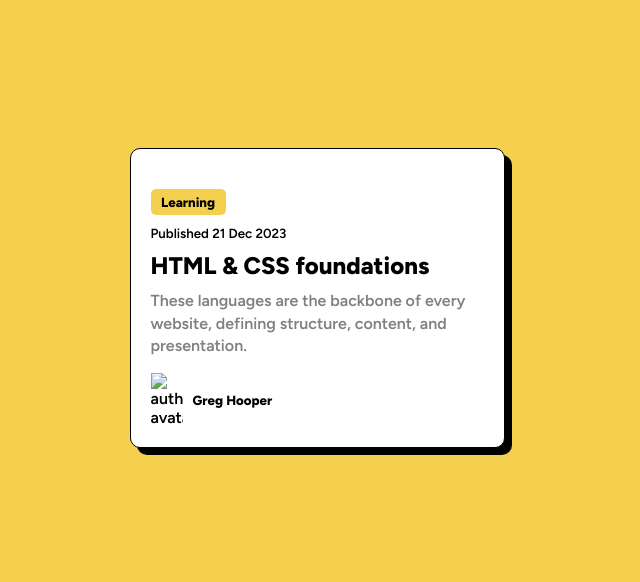
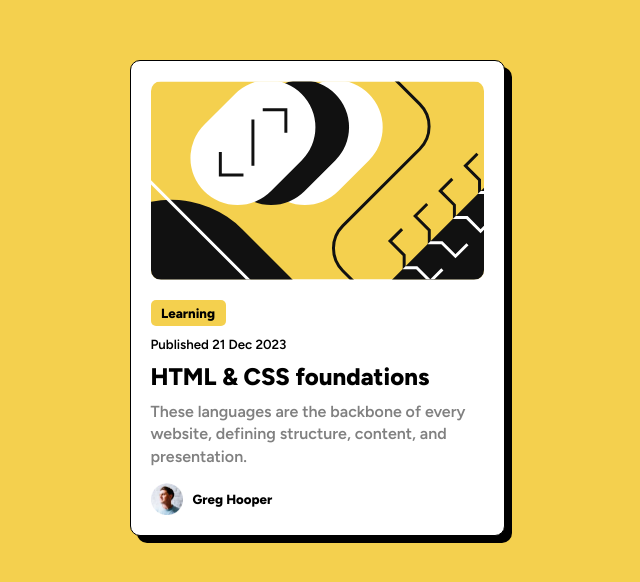
Before and after one commit to salahsai/Frontend-Mentor-Blog-preview-card, a plain HTML site: page index.html in a window 1280 px wide. Shown: the part 102-684 px from the top of the page, without its empty margins (323-963 px from the left). Drawn offline with Linux system fonts and the light colour scheme; the site is published under a folder, as on GitHub Pages, so addresses that start at the root find nothing.

Commit message:
fix images

```diff
--- a/index.html
+++ b/index.html
@@ -36,7 +36,7 @@
     <main>
       <section class="card-container">
         <img
-          src="/assets/images/illustration-article.svg"
+          src="./assets/images/illustration-article.svg"
           alt=""
           class="card-top-img"
         />
@@ -53,7 +53,7 @@
         <div class="card-author">
           <img
             class="avatar-img"
-            src="/assets/images/image-avatar.webp"
+            src="./assets/images/image-avatar.webp"
             alt="author-avatar"
           />
           <h5 class="author">Greg Hooper</h5>
```
